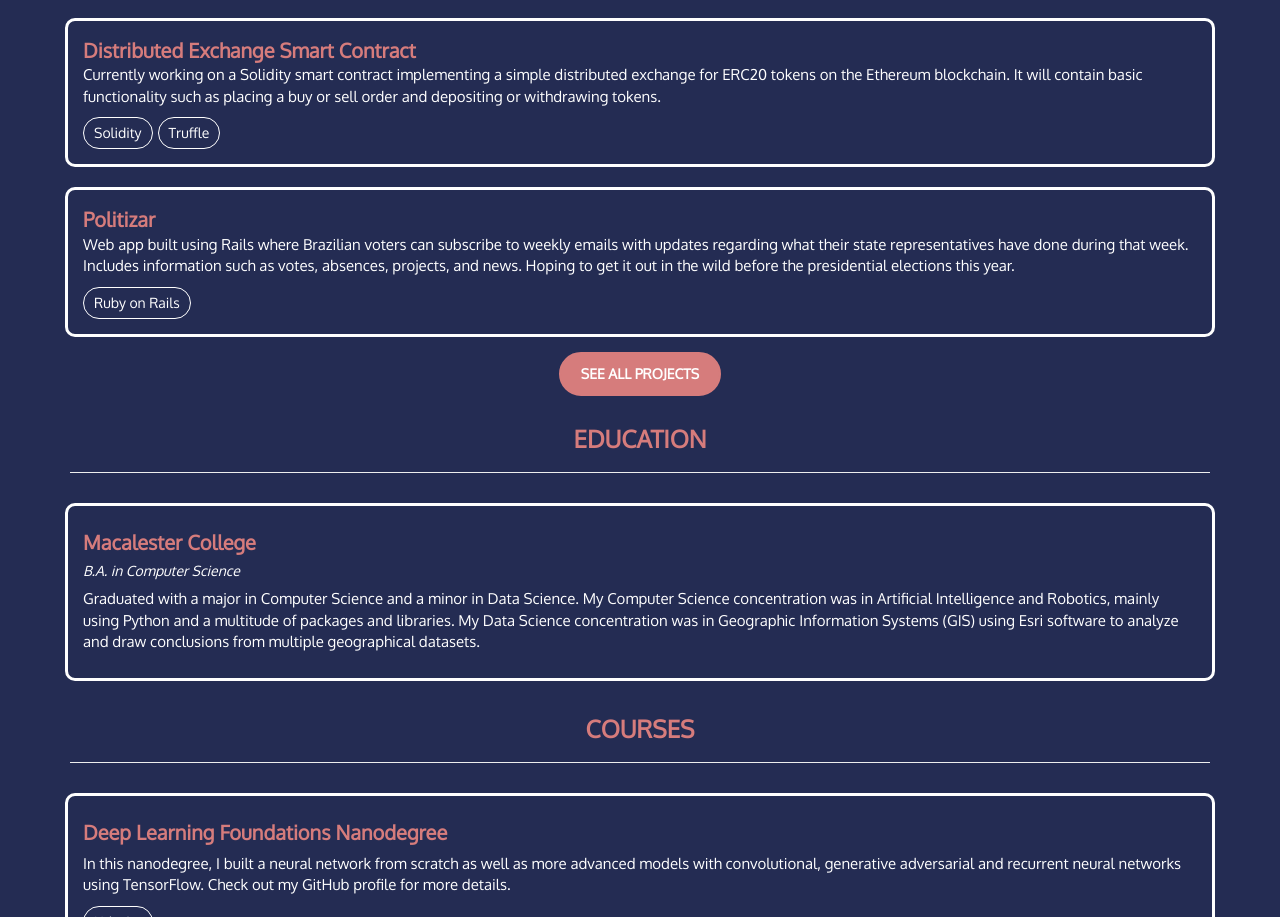
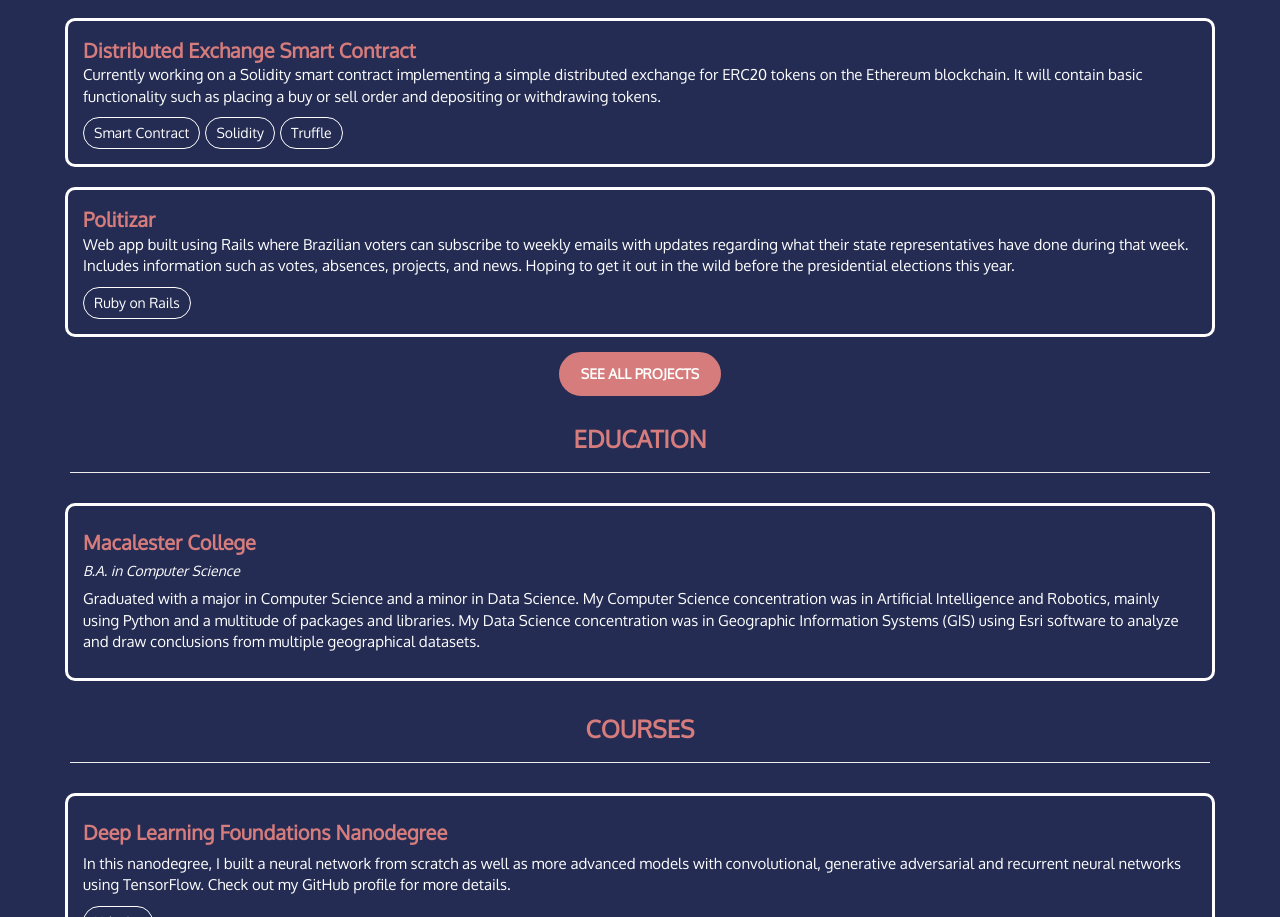
Before and after one commit to MarcioPorto/personal-website, an Angular app: page / in a window 1280 px wide. Shown: the part 995-1912 px from the top of the page. Built offline with nearby package versions, Linux system fonts and the light colour scheme.

Commit message:
Updated project tags

```diff
--- a/src/app/data.service.ts
+++ b/src/app/data.service.ts
@@ -74,7 +74,7 @@ export class DataService {
         'githubLink': '',
         'displayOnHome': false,
         'tags': [
-          'Solidity', 'Truffle'
+          'Smart Contract', 'Solidity', 'Truffle'
         ]
       },
       {
@@ -84,7 +84,7 @@ export class DataService {
         'githubLink': '',
         'displayOnHome': false,
         'tags': [
-          'Solidity', 'Truffle'
+          'Smart Contract', 'Solidity', 'Truffle'
         ]
       },
       {
@@ -94,7 +94,7 @@ export class DataService {
         'githubLink': '',
         'displayOnHome': true,
         'tags': [
-          'Solidity', 'Truffle'
+          'Smart Contract', 'Solidity', 'Truffle'
         ]
       },
       {
```
